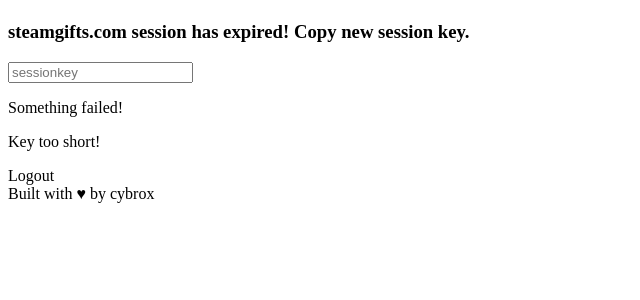
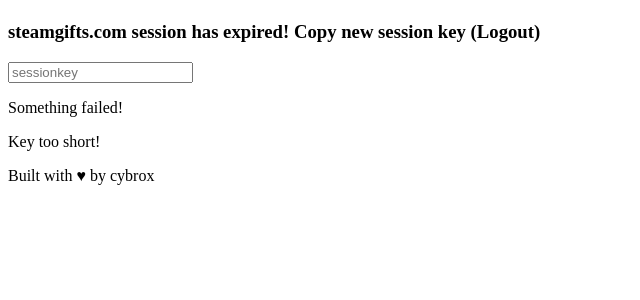
Before and after one commit to cybrox/giftfox, a PHP site: template app/views/key.php in a window 1280 px wide. Shown: the part 45-345 px from the top of the page, without its empty margins (0-640 px from the left). Run offline with PHP 8.4, Linux system fonts and the light colour scheme; the template is opened without the code that fills it, so the values that code supplies are empty.

Commit message:
Better logout button for key page

```diff
--- a/app/views/key.php
+++ b/app/views/key.php
@@ -47,12 +47,12 @@
 </script>
 
 <div class="key-form">
-    <h3 class="info-message"><a>steamgifts.com</a> session has expired! Copy new session key.</h3>
+    <h3 class="info-message">
+        <a>steamgifts.com</a> session has expired!
+        Copy new session key
+        (<a data-query="click(logout)">Logout</a>)
+    </h3>
     <input class="key-input" type="text" placeholder="sessionkey" data-query="val(sesskey).keyup(savekey)" />
     <p class="form-error form-error1 hidden">Something failed!</p>
     <p class="form-error form-error2 hidden">Key too short!</p>
-
-    <div class="fox-footer">
-        <a class="fox-logout" data-query="click(logout)">Logout</a>
-    </div>
 </div>
```
